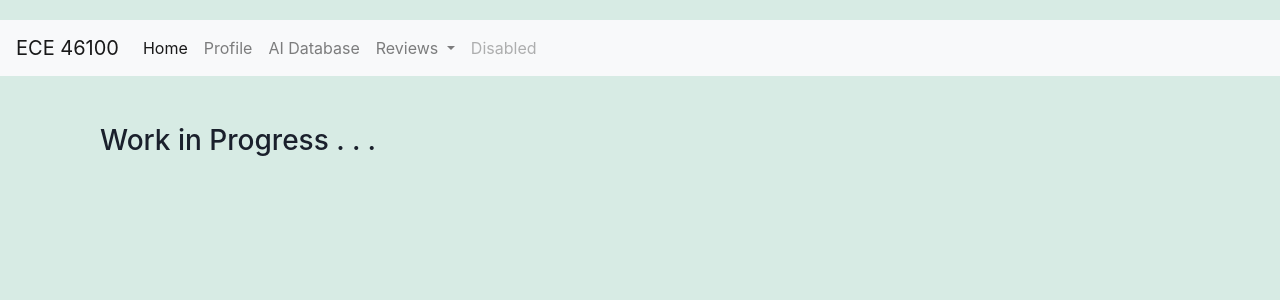
After one commit to Dreskleets/ECE_46100, a Python web app: template flask/templates/modelReviews.html in a window 1280 px wide. The commit adds this page. Shown: the top 300 px of the page. Run offline with Jinja, Linux system fonts and the light colour scheme; the template is opened without the code that fills it, so the values that code supplies are empty.

Commit message:
Model Review Page Framework

```diff
--- a/flask/templates/base.html
+++ b/flask/templates/base.html
@@ -223,7 +223,7 @@
               Reviews
             </a>
             <div class="dropdown-menu" aria-labelledby="reviewsDropdown">
-              <a class="dropdown-item" href="#">Model Reviews</a>
+              <a class="dropdown-item" href="/modelreviews">Model Reviews</a>
               <a class="dropdown-item" href="/review">Help us Improve</a>
             </div>
           </li>
--- /dev/null
+++ b/flask/templates/modelReviews.html
@@ -0,0 +1,10 @@
+<!DOCTYPE html> {% extends "base.html" %} {%block title%}Model
+Reviews{%endblock%} {%block content%}
+
+<div class="container mt-5">
+  <div class="container margin-left">
+    <h3 class="bold">Work in Progress . . .</h3>
+  </div>
+</div>
+
+{%endblock%}
--- a/flask/test_flask.py
+++ b/flask/test_flask.py
@@ -124,7 +124,10 @@ def browse():
     return render_template("browse.html", top_models=top_models, models=models)
 
 
+@app.route("/modelreviews")
+def modelreviews():
 
+    return render_template("modelReviews.html")
 
 @app.route("/review", methods = ["GET", "POST"])
 def review():
```
Also changed, not shown: review_data.db.
